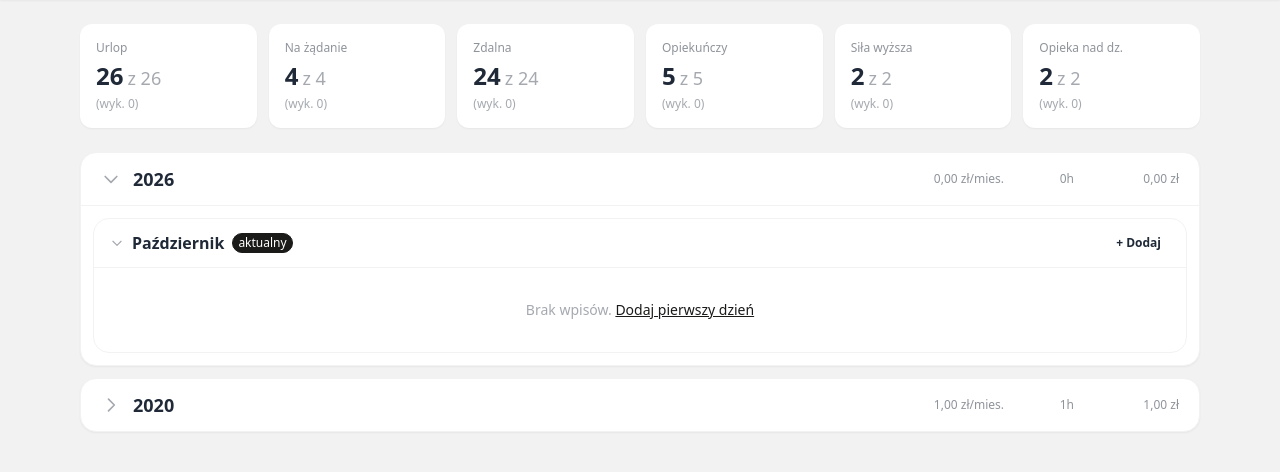
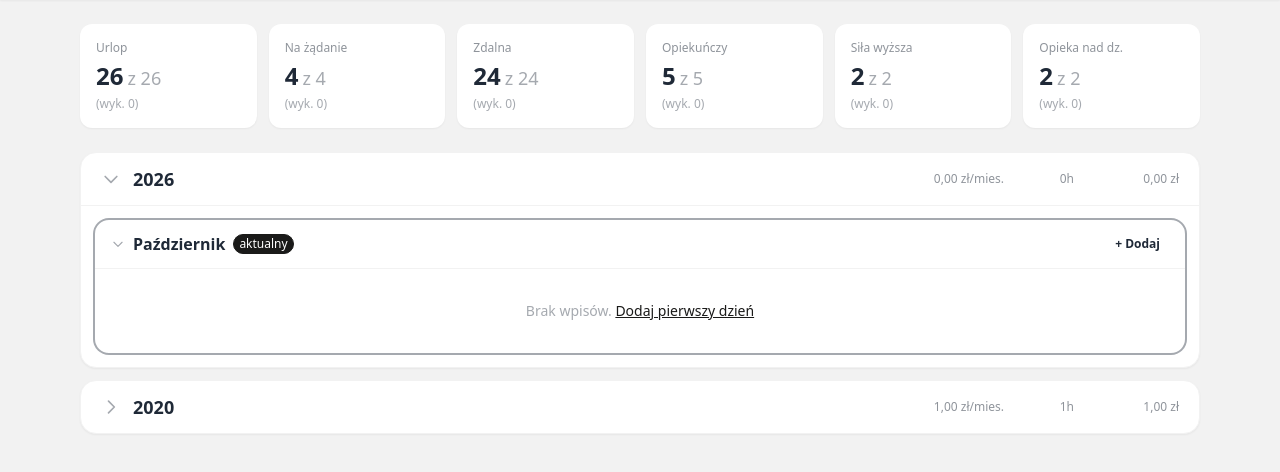
Before and after one commit to pswierczynski/wlogio, a Flask app: page /app/ in a window 1280 px wide. Shown: the part 64-536 px from the top of the page. Run offline with Flask 3, Linux system fonts and the light colour scheme; a user stored in the database is signed in; tables that the repository leaves empty hold one stand-in row (values such as "Sample post"); some libraries are stand-ins or nearby versions.

Commit message:
style(dashboard): darker, thicker border on expanded month card for emphasis

```diff
--- a/wlogio_app/templates/dashboard/index.html
+++ b/wlogio_app/templates/dashboard/index.html
@@ -118,7 +118,8 @@
                 {% for month in group.months %}
                 {% set key = month.year ~ '-' ~ month.month %}
 
-                <div class="card bg-base-100 border border-base-200 shadow-none overflow-hidden">
+                <div class="card bg-base-100 shadow-none overflow-hidden"
+                     :class="openMonth === '{{ key }}' ? 'border-2 border-base-content/40' : 'border border-base-200'">
 
                     <div class="flex items-center justify-between px-3 sm:px-4 py-3 cursor-pointer hover:bg-base-50 transition-colors select-none"
                          @click="openMonth = openMonth === '{{ key }}' ? null : '{{ key }}'">
```
